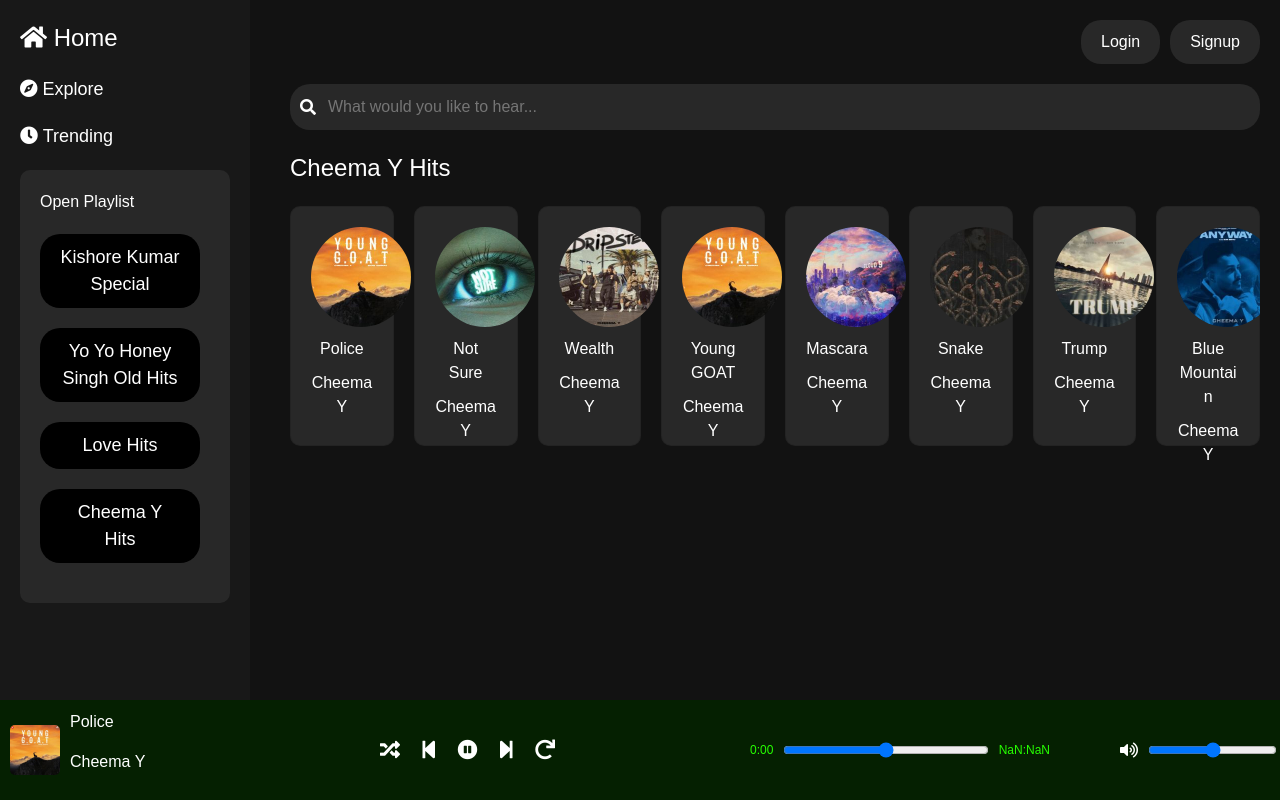
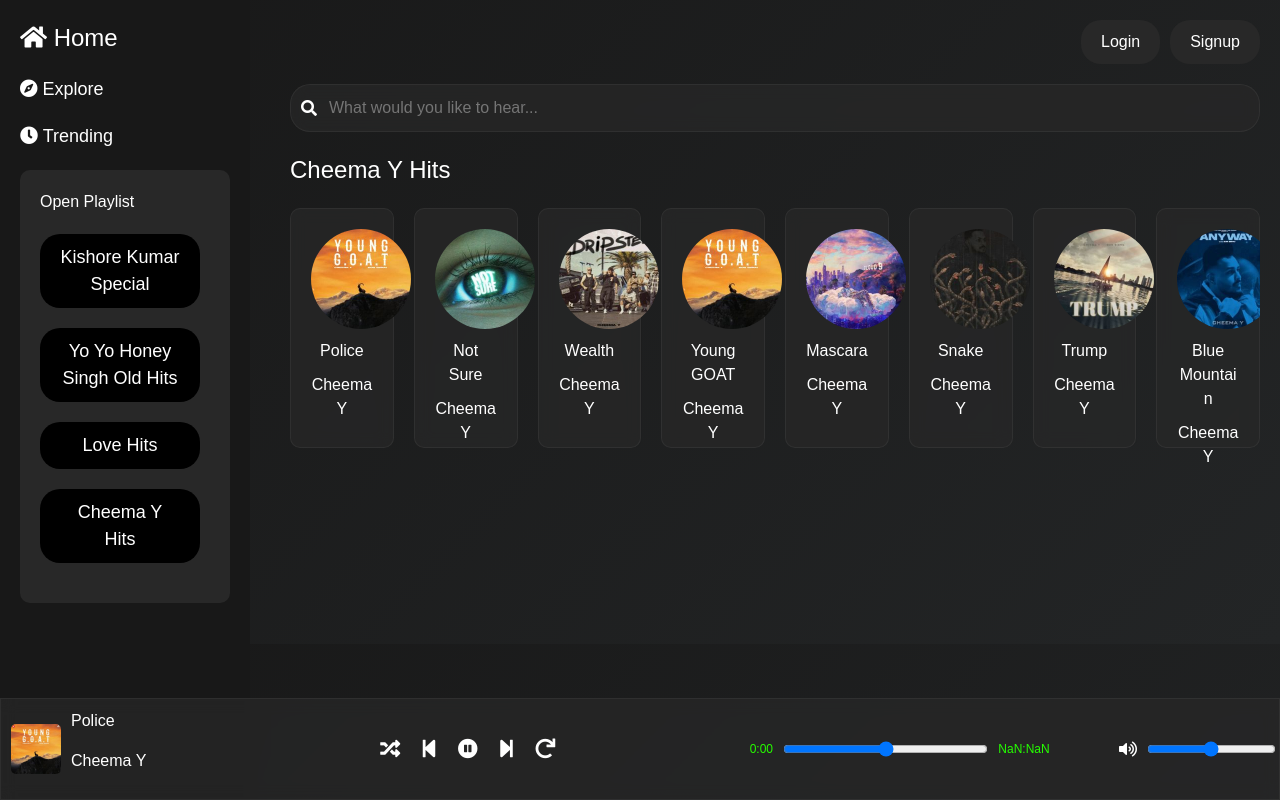
Before and after one commit to Tanishq4258/Music-Player---SCM, a plain HTML site: page cheemay.html in a window 1280 px wide. Drawn offline with nearby package versions, Linux system fonts and the light colour scheme.

Commit message:
updates in UI

```diff
--- a/MAIN PAGE.css
+++ b/MAIN PAGE.css
@@ -3,7 +3,18 @@ body {
     font-family: Arial, sans-serif;
     background-color: #121212;
     color: white;
+    background: linear-gradient(135deg, #181818 0%, #232526 100%);
+    color: white;
 }
+/* body::before {
+    content: "";
+    position: fixed;
+    top: 0; left: 0; width: 100vw; height: 100vh;
+    background: url('your-background.svg') center/cover no-repeat;
+    opacity: 0.07;
+    z-index: -1;
+    pointer-events: none;
+} */
 .sidebar {
     width: 250px;
     height: 100vh;
@@ -117,8 +128,9 @@ body {
 .card:hover {
     transform: scale(1.1);
     background-color: rgba(104, 100, 100, 0.734);
-    box-shadow: 0 0 5px rgb(1, 13, 91),
-                0 0 10px rgb(57, 0, 133);
+    /* box-shadow: 0 0 5px rgb(1, 13, 91),
+                0 0 10px rgb(57, 0, 133); */
+    box-shadow: 0 0 20px #1DB95488, 0 0 40px #1ed76044;
   }
 .player {
     position: fixed;
@@ -248,3 +260,22 @@ body {
 .dropdown-list li:hover {
     background-color: #000000;
 }
+/* .sidebar a:hover, .card:hover, .auth-buttons button.signup {
+    background: linear-gradient(90deg, #012f11 0%, #013814 100%);
+    color: #fff !important;
+} */
+.card, .search-bar, .player, .dropdown {
+    background: rgba(40, 40, 40, 0.7);
+    backdrop-filter: blur(8px);
+    border: 1px solid rgba(255,255,255,0.05);
+}
+.sidebar .create-playlist button, .auth-buttons button {
+    /* background: linear-gradient(90deg, #1DB954 0%, #1ed760 100%); */
+    color: #fff;
+    /* box-shadow: 0 2px 8px #1DB95444; */
+    transition: transform 0.2s, box-shadow 0.2s;
+}
+.sidebar .create-playlist button:hover, .auth-buttons button:hover {
+    transform: scale(1.05);
+    /* box-shadow: 0 4px 16px #1DB95488; */
+}
```
